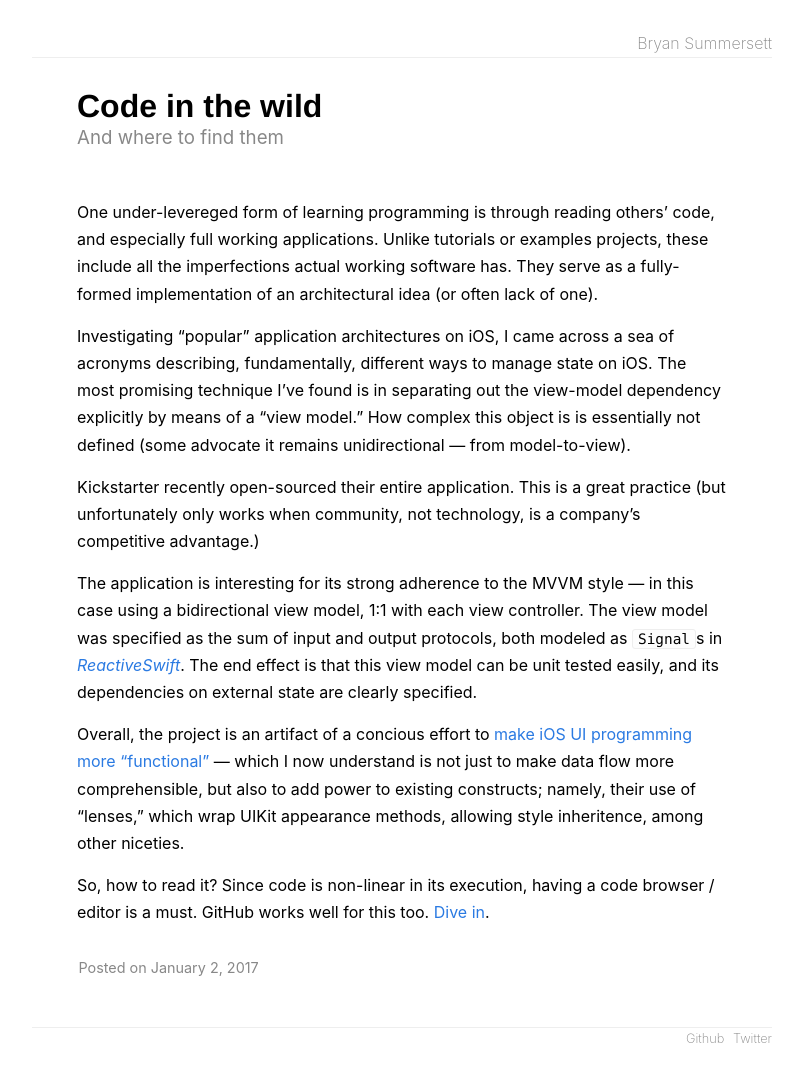
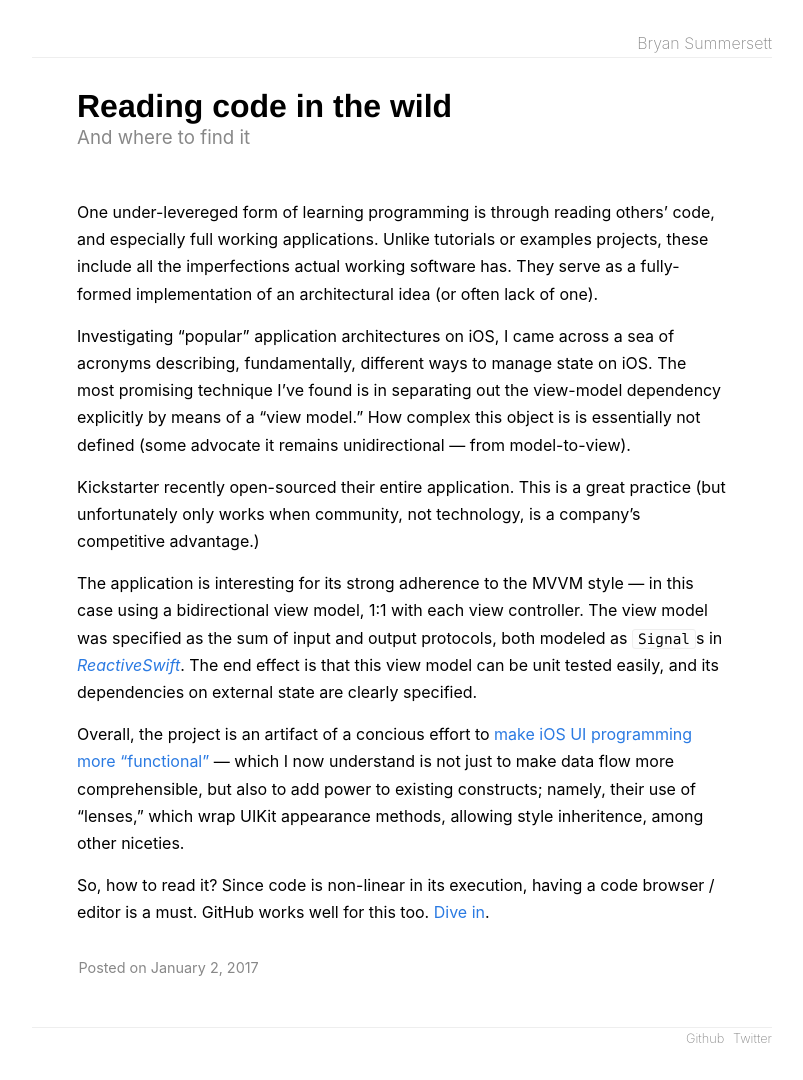
Before and after one commit to bryansum/bsumm.net, a Jekyll site: the page built from _posts/2017-01-02-reading-code-in-the-wild.md, in a window 1280 px wide. Shown: the whole page, without its empty margins (238-1041 px from the left). Built offline with Jekyll 4.4.1, drawn with Linux system fonts in a browser that asks for light colours.

Commit message:
Rename latest entry

```diff
--- a/_posts/2017-01-02-real-world-code.md
+++ b/_posts/2017-01-02-reading-code-in-the-wild.md
@@ -1,6 +1,6 @@
 ---
-title: Code in the wild
-description: And where to find them
+title: Reading code in the wild
+description: And where to find it
 ---
 One under-levereged form of learning programming is through reading others’ code, and especially full working applications. Unlike tutorials or examples projects, these include all the imperfections actual working software has. They serve as a fully-formed implementation of an architectural idea (or often lack of one).
 
```
